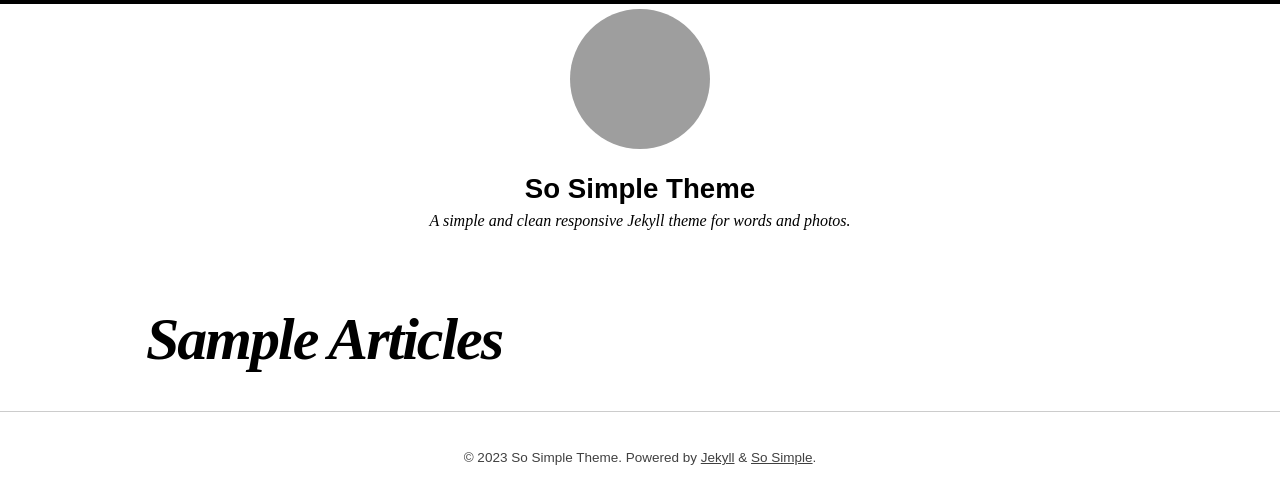
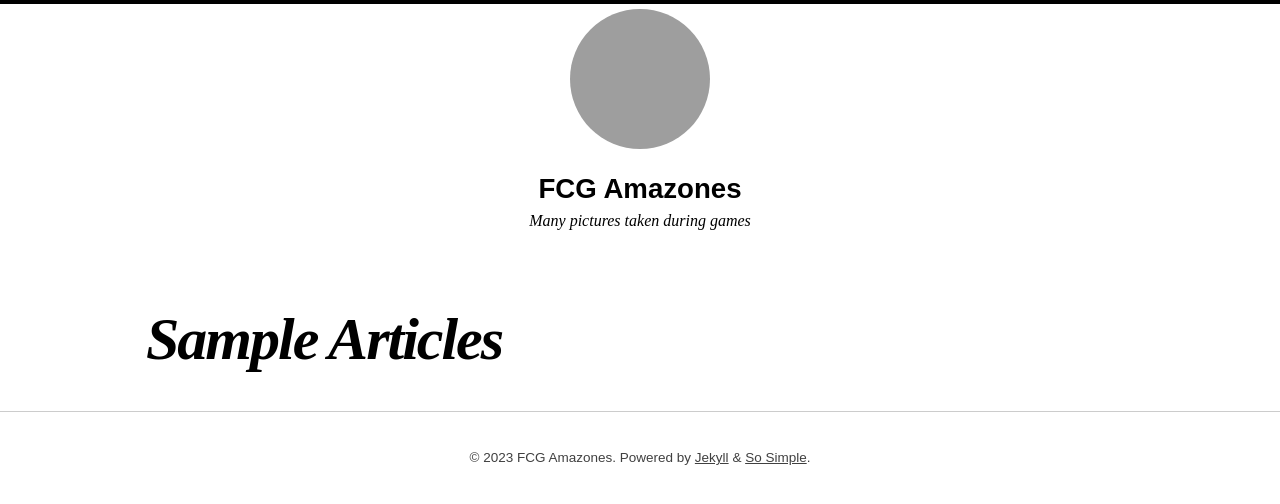
Before and after one commit to fredericfleuri/photos-amazones, a Jekyll site: the page built from articles/index.md, in a window 1280 px wide. Shown: the top 504 px of the page. Built offline with Jekyll 4.4.1, drawn with Linux system fonts in a browser that asks for light colours; nearby versions of some CDN libraries; part of the change alters nothing that is shown; grey boxes are pictures that could not be loaded.

Commit message:
Updating theme

```diff
--- a/_config.yml
+++ b/_config.yml
@@ -1,10 +1,10 @@
 # Site wide configuration
 
-title: So Simple Theme
-locale: en_US
-description: A simple and clean responsive Jekyll theme for words and photos.
+title: FCG Amazones
+locale: fr_FR
+description: Many pictures taken during games
 logo: site-logo.png
-url: https://mmistakes.github.io/so-simple-theme
+url: https://fredericfleuri.github.io/photos-amazones.github.io/
 
 # Jekyll configuration
 
@@ -27,33 +27,13 @@ kramdown:
   toc_levels: 1..2
   enable_coderay: false
 
-mathjax: true
 
 include: [".htaccess"]
 exclude: ["lib", "config.rb", "Capfile", "config", "log", "Rakefile", "Rakefile.rb", "tmp", ".less", "*.sublime-project", "*.sublime-workspace", "test", "spec", "Gruntfile.js", "package.json", "node_modules", "Gemfile", "Gemfile.lock", "LICENSE", "README.md", "vendor"]
 
-comments: true
+comments: false
 
 # Site owner
 owner:
-  name: Michael Rose
-  avatar: michael-rose-photo.jpg
-  email: michael@mademistakes.com
-  disqus-shortname: sosimpletheme
-  twitter: mmistakes
-  facebook: michaelrose
-  github: mmistakes
-  stackexchange:
-  linkedin:
-  instagram: mmistakes
-  flickr:
-  tumblr: mademistakes
-  pinterest:
-  weibo:
-  google:
-    plus: MichaelRoseDesign
-    analytics: UA-2011187-2
-    verify: UQj93ERU9zgECodaaXgVpkjrFn9UrDMEzVamacSoQ8Y
-    ad-client: ca-pub-7328585512091257
-    ad-slot: 7855747535
-  bing-verify: D81F4C18A6CB3018F64D7C827D953DFD
+  name: Frédéric FLeuri
+  avatar:
```
